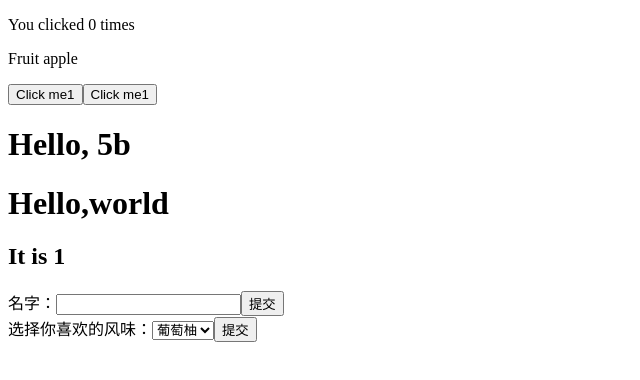
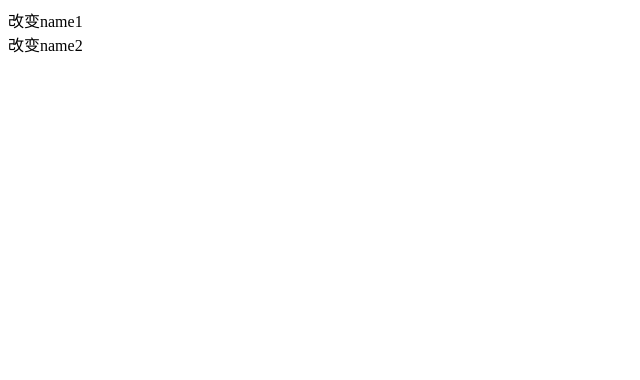
Before and after one commit to lzyup/React, a React (Create React App) app in the folder react-tutorial/: page / in a window 1280 px wide. Shown: the top 380 px of the page, without its empty margins (0-640 px from the left). Built offline with nearby package versions, Linux system fonts and the light colour scheme.

Commit message:
子组件通过props更新需要父组件执行render方法

```diff
--- a/react-tutorial/src/App.js
+++ b/react-tutorial/src/App.js
@@ -10,6 +10,7 @@ import Example from './components/HookExample'
 class App extends Component {
     constructor(props) {
         super(props)
+        console.log(1111);
         this.state = {
             name: 'w'
         }
@@ -18,16 +19,48 @@ class App extends Component {
         // this.state = { value: this.props.value,onIncrement:this.props.onIncrement,onDecrement:this.props.onDecrement};
     }
 
-    componentDidMount(){
-        let i = 1;
-        setInterval(() => {
-            this.setState({
-                name: (i++ + 'b')
-            })
-            console.log('name--->', this.state.name);
-        }, 1000);
+    componentWillMount() {
+        console.log('willmount');
     }
-    compo
+
+    componentDidMount() {
+        console.log('didMount');
+    }
+
+    componentWillReceiveProps(nextProps) {
+        //通过this.props来获取旧的外部状态，初始props不会被调用
+        console.log('willReceiveProps', this.props, nextProps);
+    }
+
+    componentWillUpdate() {
+        console.log('willUpdate')
+    }
+
+    componentDidUpdate() {
+        console.log('didUpdate')
+    }
+
+    componentWillUnmount() {
+        console.log('willUnmount');
+    }
+
+    componentDidMount() {
+        console.log('DidMount');
+    }
+
+    changeState = () => {
+        this.setState({
+            name: 'Lu'
+        })
+        this.name = 'Lu'
+    }
+
+    changeState1 = () => {
+        this.setState({
+            name: 'Xia'
+        })
+        this.name = 'Xia'
+    }
 
     render() {
         return (
@@ -38,11 +71,14 @@ class App extends Component {
             // >
             // </Counter>
             <div>
-                <Example></Example>
-                <Welcome name={this.state.name}></Welcome>
-                <Colock></Colock>
-                <NameForm></NameForm>
-                <SelectForm></SelectForm>
+                {/* <Example></Example> */}
+                {/* <Welcome name={this.state.name}></Welcome> */}
+                {/* <Colock></Colock> */}
+                {/* <NameForm name={this.name}></NameForm> */}
+                <div onClick={this.changeState}>改变name1</div>
+                <div onClick={this.changeState1}>改变name2</div>
+
+                {/* <SelectForm></SelectForm> */}
             </div>
             // <WordAdder />
         )
--- a/react-tutorial/src/components/Form.js
+++ b/react-tutorial/src/components/Form.js
@@ -1,13 +1,43 @@
 import React, { Component } from 'react'
 
 class NameForm extends Component {
-    constructor(props){
+    constructor(props) {
         super(props);
-        this.state = {value: ''};
+        console.log('constructor', props);
+        this.state = { value: '' };
+    }
+
+    componentWillMount() {
+        console.log('willmount');
+    }
+
+    componentDidMount() {
+        console.log('didMount');
+    }
+
+    componentWillReceiveProps(nextProps) {
+        //通过this.props来获取旧的外部状态，初始props不会被调用
+        console.log('willReceiveProps', this.props, nextProps);
+    }
+
+    componentWillUpdate() {
+        console.log('willUpdate')
+    }
+
+    componentDidUpdate() {
+        console.log('didUpdate')
+    }
+
+    componentWillUnmount() {
+        console.log('willUnmount');
+    }
+
+    componentDidMount() {
+        console.log('DidMount');
     }
 
     handleChange = (event) => {
-        this.setState({value: event.target.value});
+        this.setState({ value: event.target.value });
     }
 
     handleSubmit = (event) => {
@@ -15,14 +45,16 @@ class NameForm extends Component {
         event.preventDefault();
     }
 
-    render(){
+
+
+    render() {
         return (
             <form onSubmit={this.handleSubmit}>
                 <label>
                     名字：
                     <input type="text" value={this.state.value} onChange={this.handleChange}></input>
                 </label>
-                <input type="submit" value="提交"/>
+                <input type="submit" value="提交" />
             </form>
         )
     }
--- a/react-tutorial/src/components/Welcome.js
+++ b/react-tutorial/src/components/Welcome.js
@@ -1,32 +1,28 @@
-import React from 'react'
-export default function Welcome(props){
-    console.log('测试函数式组件的this',this);
-    const target = { a: 1, b: 2 }
-    const source = { b: null, c: 5 }
-
-    const returnedTarget = Object.assign(target, source)
-    let arr1 = [1,2,4,7];
-    let arr2 = [3,8,9];
-    let flag2 = arr2.some((item,i)=>{
-        console.log('item',item)
-        arr1.some((e,j)=>{
-            console.log('吃e-->', e);
-            if(e==1){
-                return true
-            }
-
-        })
-
-    })
-    let flag =  arr1.some((e,index)=>{
-        console.log('e',e);
-         return e===7;
-    })
-    console.log('测试flag---->', flag);
-    console.log('测试flag2---->', flag2);
-    // target // { a: 1, b: 4, c: 5 }
-    // returnedTarget // { a: 1, b: 4, c: 5 }
-    target.a = 'lzy';
-    console.log(target,returnedTarget)
-    return <h1>Hello, {props.name}</h1>
+import React, { useState } from 'react'
+export default function Welcome(props) {
+    console.log('函数组件', this);
+    const [person, setPerson] = useState(null);
+    function changeName() {
+        setPerson({ name: 'Luzy' });
+        console.log(111, person);
+        setTimeout(() => {
+            console.log(222, person);
+        }, 5000);
+    }
+    function changeSex() {
+        setPerson({ sex: 'female' })
+        console.log(333, person);
+        setTimeout(() => {
+            console.log(444, person);
+        }, 1000);
+    }
+    function getInfo() {
+        console.log('person', person);
+    }
+    return <div>
+        <h1>Hello, {props.name}</h1>
+        <p onClick={changeName}>点击1</p>
+        <p onClick={changeSex}>点击2</p>
+        <p onClick={getInfo}>拿到信息</p>
+    </div>
 }
```
